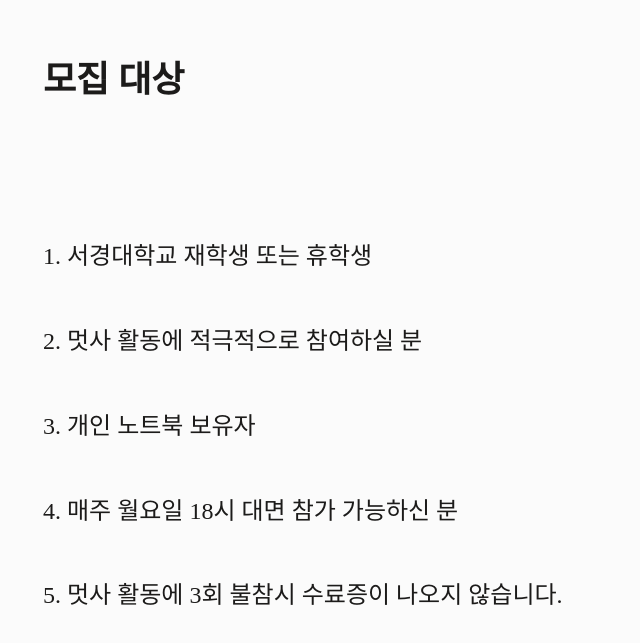
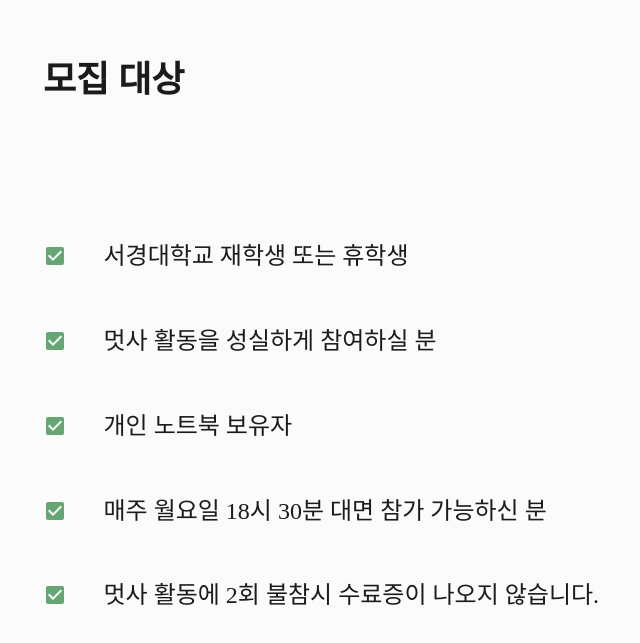
Before and after one commit to LikeLion-SKU/likelion-homepage-fe, a React (Vite) app: page /recruit in a window 1280 px wide. Shown: the part 1947-2590 px from the top of the page, without its empty margins (21-661 px from the left). Built offline with nearby package versions, Linux system fonts and the light colour scheme; no server answers; a web font is replaced by a local one.

Commit message:
🎨 Design: recruit페이지 텍스트 변경

```diff
--- a/src/components/recruitPage/Question.jsx
+++ b/src/components/recruitPage/Question.jsx
@@ -12,7 +12,7 @@
     {
       question: '정기 세션은 언제 이루어지나요?',
       answer:
-        '사설마다 조금씩 차이가 있지만 정기 세션은 매주 월요일 18시 30분부터 2~3시간가량 오프라인으로 진행됩니다.\n시간표 구성 시 참고해주세요.',
+        '서경대학교 멋쟁이사자처럼 정기 세션은 매주 월요일 18시 30분부터 2~3시간가량 오프라인으로 진행됩니다.\n시간표 구성 시 참고해주세요.',
     },
     {
       question: '누가 참여할 수 있나요?',
--- a/src/components/recruitPage/Requirements.jsx
+++ b/src/components/recruitPage/Requirements.jsx
@@ -1,12 +1,13 @@
+import { MdCheckBox } from 'react-icons/md';
 import styles from './requirements.module.css';
 
 export default function Requirements() {
   const steps = [
-    { label: '1. 서경대학교 재학생 또는 휴학생' },
-    { label: '2. 멋사 활동에 적극적으로 참여하실 분' },
-    { label: '3. 개인 노트북 보유자' },
-    { label: '4. 매주 월요일 18시 대면 참가 가능하신 분' },
-    { label: '5. 멋사 활동에 3회 불참시 수료증이 나오지 않습니다.' },
+    '서경대학교 재학생 또는 휴학생',
+    '멋사 활동을 성실하게 참여하실 분',
+    '개인 노트북 보유자',
+    '매주 월요일 18시 30분 대면 참가 가능하신 분',
+    '멋사 활동에 2회 불참시 수료증이 나오지 않습니다.',
   ];
 
   return (
@@ -16,8 +17,12 @@
     >
       <p className={styles.title}>모집 대상</p>
       {steps.map((step, index) => (
-        <div key={index}>
-          <div className={styles.label}>{step.label}</div>
+        <div
+          key={index}
+          className={styles.stepContainer}
+        >
+          <MdCheckBox className={styles.checkIcon} />
+          <span className={styles.label}>{step}</span>
         </div>
       ))}
     </div>
--- a/src/components/recruitPage/Schedule.jsx
+++ b/src/components/recruitPage/Schedule.jsx
@@ -2,11 +2,11 @@
 
 export default function Schedule() {
   const steps = [
-    { label: '1차 서류 모집', date: '25.00.00 - 25.00.00' },
-    { label: '1차 합격자 발표', date: '25.00.00' },
-    { label: '2차 면접', date: '25.00.00 - 25.00.00' },
-    { label: '2차 합격자 발표', date: '25.00.00' },
-    { label: '서경대 멋사 OT', date: '25.00.00' },
+    { label: '1차 서류 모집', date: '02.17 - 03.07' },
+    { label: '1차 합격자 발표', date: '03.08 [12:00]' },
+    { label: '2차 면접', date: '03.10 - 03.14' },
+    { label: '2차 합격자 발표', date: '03.15' },
+    { label: '서경대 멋사 OT', date: '03.17 [18:30]' },
   ];
 
   return (
--- a/src/components/recruitPage/requirements.module.css
+++ b/src/components/recruitPage/requirements.module.css
@@ -1,10 +1,10 @@
-.allContainer{
+.allContainer {
   margin-left: 5%;
   margin-top: 10%;
   margin-bottom: 20%;
 }
 
-.title{
+.title {
   font-size: 36px;
   font-weight: 700;
   color: var(--main-text-color);
@@ -12,19 +12,28 @@
   margin-top: 10%;
 }
 
-.label{
+.stepContainer {
   font-size: 24px;
   font-weight: 500;
   color: var(--main-text-color);
   margin-bottom: 5%;
+  display: flex;
+  align-items: center;
+}
+
+.checkIcon {
+  width: 2.4rem;
+  height: 2.4rem;
+  color: var(--accent-color);
+  margin-right: 3%;
 }
 
 @media (max-width: 765px) {
-    .label{
+  .label {
     font-size: 1.6rem;
   }
 
-    .title{
+  .title {
     font-size: 2.5rem;
   }
 }
```
Lines whose indentation alone changed are shown as unchanged.
